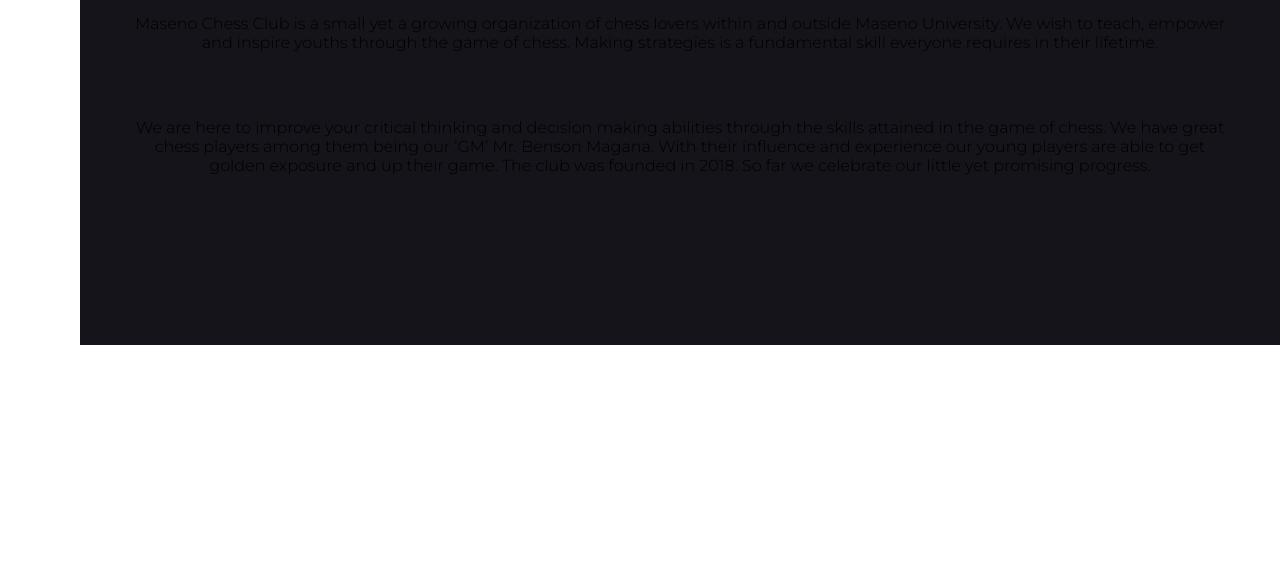
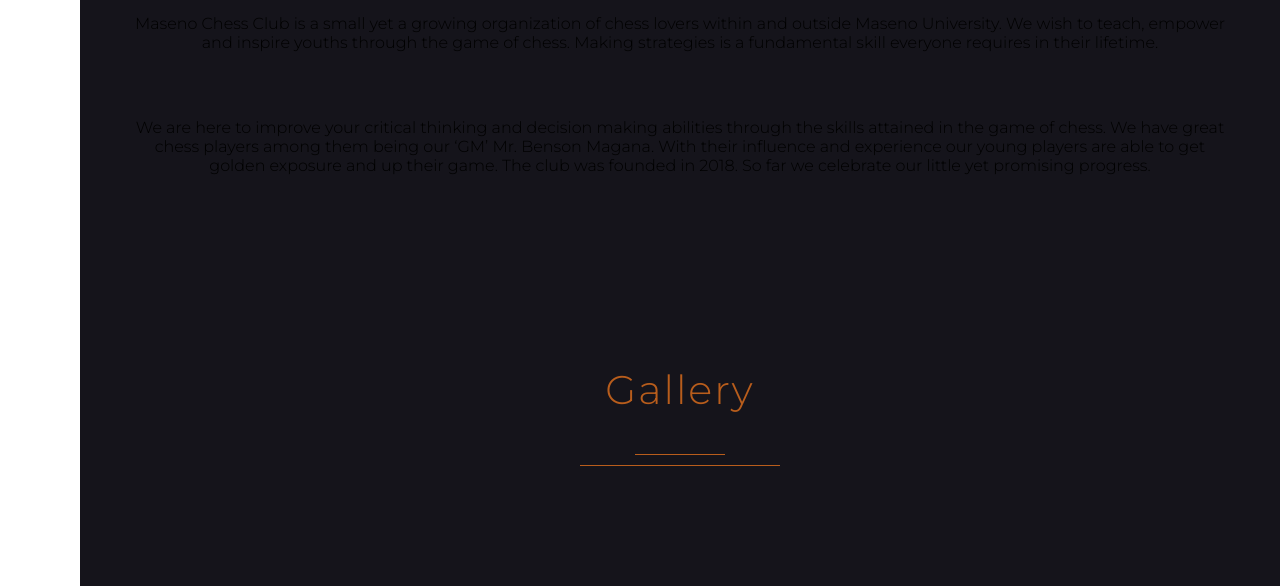
Before and after one commit to edwin001-tech/Maseno-Chess-Club-Website, a website: page index.html in a window 1280 px wide. Shown: the part 1609-2195 px from the top of the page. Before the commit the page ends 1954 px from the top, so only its background shows below. Drawn offline with Linux system fonts and the light colour scheme.

Commit message:
gallery section

```diff
--- a/index.html
+++ b/index.html
@@ -163,8 +163,32 @@
 
 
         </div>
+    </section>
 
     <!-- end of about us -->
+
+     <!-- daily-puzzle -->
+
+     <section class="puzzle" >
+         <div class="puzzle-content"></div>
+        <div class="common-header">
+            <h1 class="common-heading">Gallery</h1>
+            <div class="underline">
+                <div class="small-underline"></div>
+                <div class="big-underline"></div>
+            </div>
+        </div>
+        </div>
+
+     </section>
+
+
+
+
+
+
+
+
 
 
 
```
Also changed, not shown: css/style.css (line endings or trailing spaces).
